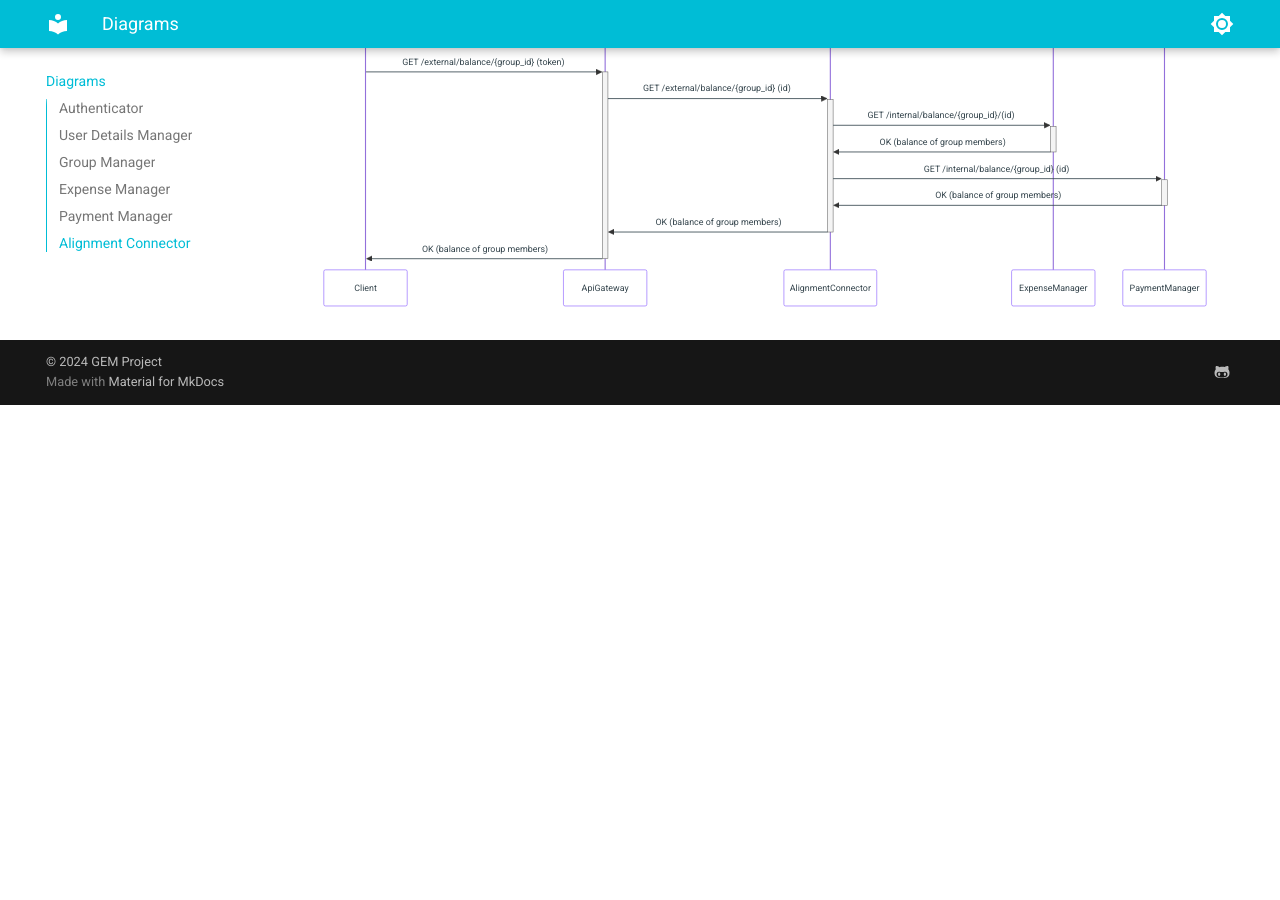
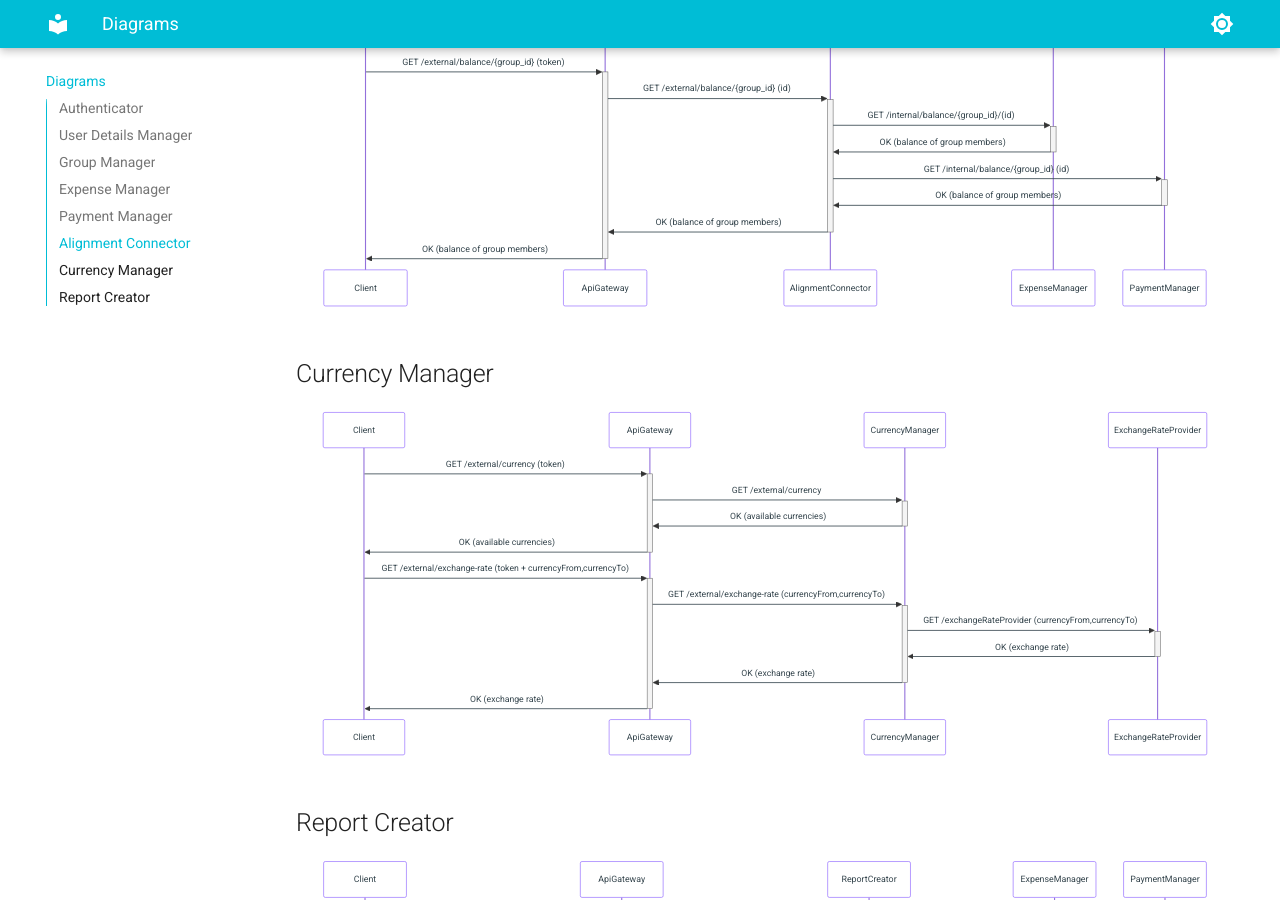
Before and after one commit to Group-Expense-Manager/gem-docs, an MkDocs documentation site: the page built from docs/diagrams.md, in a window 1280 px wide and 900 px high, scrolled down 4797 px. Built offline with MkDocs 1.6.1 and Material for MkDocs 9.7.7, drawn with Linux system fonts in a browser that asks for light colours; before the commit the page ends 5202 px from its top, so only the background shows below that; some of the changed lines change nothing that is shown.

Commit message:
added more diagrams

````diff
--- a/docs/diagrams.md
+++ b/docs/diagrams.md
@@ -222,5 +222,37 @@ AlignmentConnector->>+ PaymentManager: GET /internal/balance/{group_id} (id)
 PaymentManager->>- AlignmentConnector: OK (balance of group members)
 AlignmentConnector->>- ApiGateway: OK (balance of group members)
 ApiGateway->>-Client: OK (balance of group members)
+```
 
+## Currency Manager
+
+``` mermaid
+ sequenceDiagram
+
+Client->>+ApiGateway: GET /external/currency (token)
+ApiGateway->>+CurrencyManager:  GET /external/currency
+CurrencyManager->>-ApiGateway: OK (available currencies)
+ApiGateway->>-Client: OK (available currencies)
+
+Client->>+ApiGateway: GET /external/exchange-rate (token + currencyFrom,currencyTo)
+ApiGateway->>+CurrencyManager:  GET /external/exchange-rate (currencyFrom,currencyTo)
+CurrencyManager->>+ ExchangeRateProvider: GET /exchangeRateProvider (currencyFrom,currencyTo)
+ExchangeRateProvider->>-CurrencyManager: OK (exchange rate)
+CurrencyManager->>-ApiGateway: OK (exchange rate)
+ApiGateway->>-Client: OK (exchange rate)
 ```
+
+## Report Creator
+
+``` mermaid
+sequenceDiagram
+
+Client->>+ApiGateway: GET /external/repot/{group_id} (token + type(csv / pdf))
+ApiGateway->>+ReportCreator: GET /external/report/{group_id} (id + type(csf / pdf)))
+ReportCreator->>+ ExpenseManager: GET /internal/expense/{group_id} (id)
+ExpenseManager->>- ReportCreator: OK (expense data)
+ReportCreator->>+ PaymentManager: GET /internal/payment/{group_id}(id)
+PaymentManager->>- ReportCreator: OK (payment data)
+ReportCreator->>- ApiGateway: OK (report(csv/pdf))
+ApiGateway->>-Client: OK (report(csv/pdf))
+```
````
